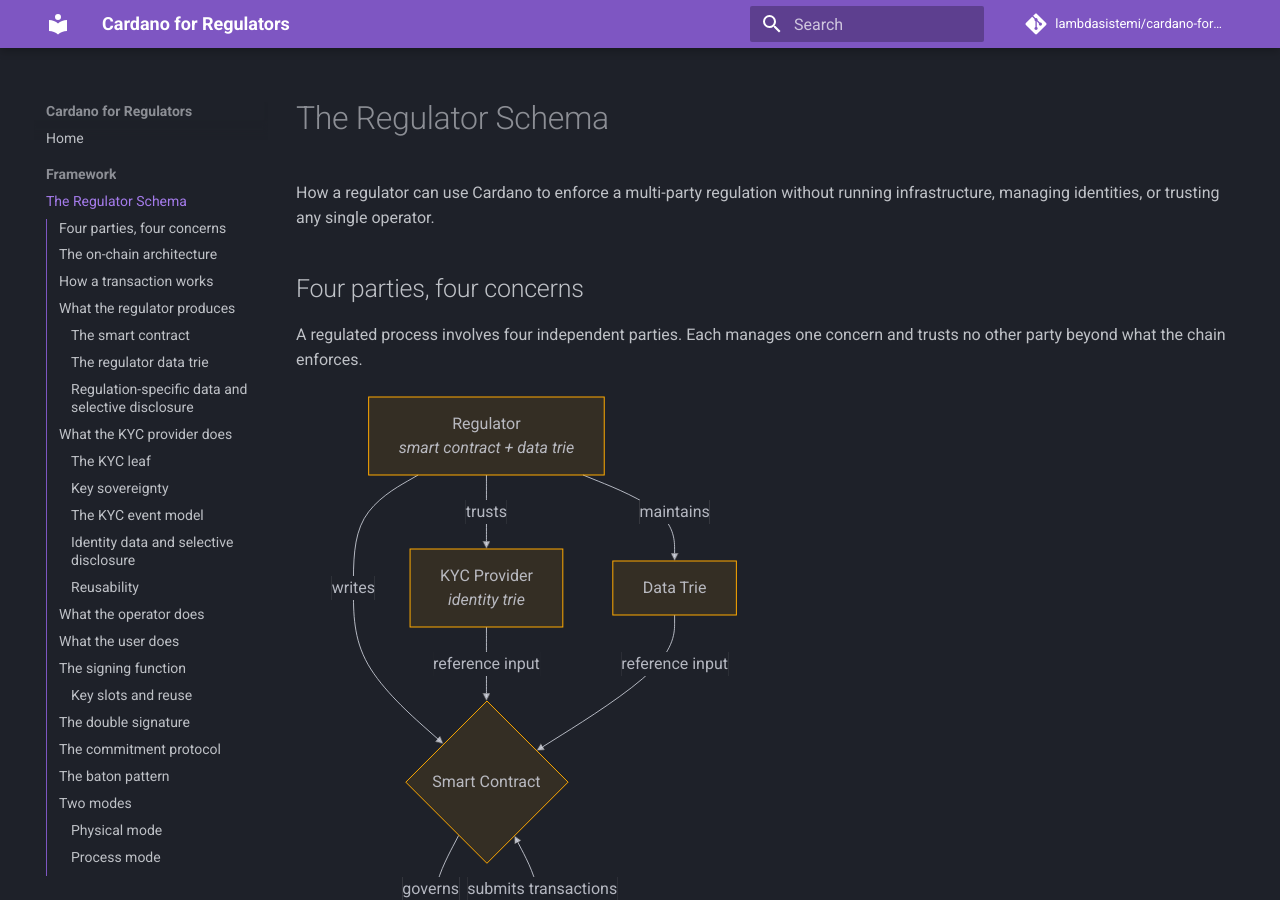
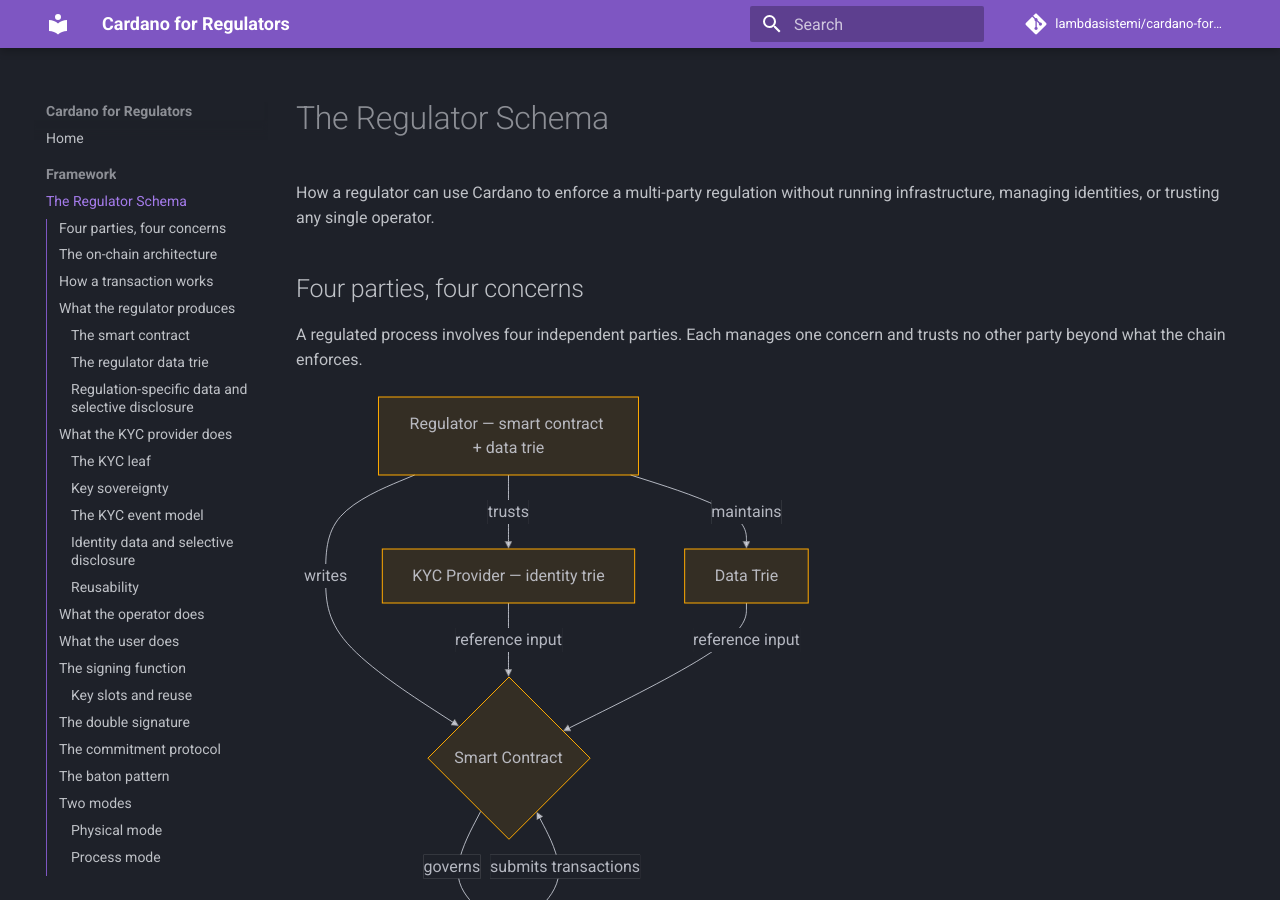
Before and after one commit to lambdasistemi/cardano-for-regulators, an MkDocs documentation site: the page built from docs/framework/schema.md, in a window 1280 px wide and 900 px high. Built offline with MkDocs 1.6.1 and Material for MkDocs 9.7.7, drawn with Linux system fonts in a browser that asks for light colours; comment, search, counter and statistics services are not loaded.

````diff
--- a/docs/framework/schema.md
+++ b/docs/framework/schema.md
@@ -10,10 +10,10 @@ concern and trusts no other party beyond what the chain enforces.
 
 ```mermaid
 graph TB
-    KYC[KYC Provider<br/><i>identity trie</i>]
-    REG[Regulator<br/><i>smart contract + data trie</i>]
-    OP[Operator<br/><i>process trie</i>]
-    U[User<br/><i>key sovereignty + data holder</i>]
+    KYC["KYC Provider — identity trie"]
+    REG["Regulator — smart contract + data trie"]
+    OP["Operator — process trie"]
+    U["User — key sovereignty + data holder"]
 
     REG -->|writes| SC{Smart Contract}
     REG -->|trusts| KYC
@@ -44,30 +44,30 @@ Four Merkle Patricia Tries, four UTxOs, three owners.
 ```mermaid
 graph LR
     subgraph KYC Provider
-        KYC_UTxO[KYC UTxO<br/>root hash]
+        KYC_UTxO["KYC UTxO — root hash"]
         KYC_T[KYC Trie]
         KYC_UTxO --- KYC_T
-        KYC_T --- K1[User A Leaf<br/><i>key + status +<br/>identity data root</i>]
-        KYC_T --- K2[User B Leaf<br/><i>key + status +<br/>identity data root</i>]
+        KYC_T --- K1["User A Leaf — key + status + identity data root"]
+        KYC_T --- K2["User B Leaf — key + status + identity data root"]
         KYC_T --- K3[User N Leaf]
     end
 
     subgraph Regulator
-        REG_UTxO[Data UTxO<br/>root hash]
+        REG_UTxO["Data UTxO — root hash"]
         REG_T[Data Trie]
         REG_UTxO --- REG_T
-        REG_T --- D1[User A Data<br/><i>regulation-specific<br/>attribute hashes</i>]
+        REG_T --- D1["User A Data — regulation-specific attribute hashes"]
         REG_T --- D2[User B Data]
-        SC[Smart Contract<br/>Plutus Validator]
+        SC["Smart Contract — Plutus Validator"]
     end
 
     subgraph Operator
-        OP_UTxO[Process UTxO<br/>root hash]
+        OP_UTxO["Process UTxO — root hash"]
         OP_T[Process Trie]
         OP_UTxO --- OP_T
-        OP_T --- L1[Leaf 1<br/>item/process]
-        OP_T --- L2[Leaf 2<br/>item/process]
-        OP_T --- L3[Leaf N<br/>item/process]
+        OP_T --- L1["Leaf 1 — item/process"]
+        OP_T --- L2["Leaf 2 — item/process"]
+        OP_T --- L3["Leaf N — item/process"]
     end
 
     SC -->|governs| OP_UTxO
@@ -176,7 +176,7 @@ qualified to do under this particular regulation.
 
 ```mermaid
 graph TD
-    REG[Regulator] -->|maintains| DT[Data Trie UTxO<br/>root hash]
+    REG[Regulator] -->|maintains| DT["Data Trie UTxO — root hash"]
     DT --- U1[User A Data Leaf]
     DT --- U2[User B Data Leaf]
 
@@ -236,9 +236,9 @@ controlled by two different parties:
 graph TD
     LEAF[User Leaf in KYC Trie]
 
-    LEAF --> KEY[Current Public Key<br/><i>controlled by USER</i>]
-    LEAF --> STATUS[Attestation Status<br/><i>controlled by KYC PROVIDER</i>]
-    LEAF --> DATA[Identity Data Root<br/><i>controlled by KYC PROVIDER</i>]
+    LEAF --> KEY["Current Public Key — controlled by USER"]
+    LEAF --> STATUS["Attestation Status — controlled by KYC PROVIDER"]
+    LEAF --> DATA["Identity Data Root — controlled by KYC PROVIDER"]
 
     DATA --> DT[Identity Data Merkle Tree]
     DT --> H1[hash — name]
@@ -367,9 +367,9 @@ graph LR
         V -->|no| REJECT[Rejected]
     end
 
-    C[Commitment<br/><i>defined by smart contract</i>] -->|constrains| TX
-    S[Signature<br/><i>invalidated if modified</i>] -->|protects| P
-    R[Root Hash<br/><i>must be consistent</i>] -->|constrains| TX
+    C["Commitment — defined by smart contract"] -->|constrains| TX
+    S["Signature — invalidated if modified"] -->|protects| P
+    R["Root Hash — must be consistent"] -->|constrains| TX
 ```
 
 - The commitment is defined by the smart contract
@@ -384,11 +384,11 @@ They don't have a wallet, don't hold ADA, don't know what Cardano is.
 
 ```mermaid
 graph LR
-    U[User] -->|1. receive| SF[Signing<br/>Function]
-    U -->|2. disclose| DATA[Selective Data<br/>+ Merkle Proofs]
+    U[User] -->|1. receive| SF[Signing Function]
+    U -->|2. disclose| DATA["Selective Data + Merkle Proofs"]
     U -->|3. use| ACT[Tap / Scan / Click]
-    ACT --> DS[Double-Signed<br/>Payload]
-    U -->|4. pass on| NEXT[Next Actor's<br/>Public Key]
+    ACT --> DS[Double-Signed Payload]
+    U -->|4. pass on| NEXT["Next Actor's Public Key"]
     DATA --> OP[Operator]
     DS --> OP
     NEXT --> OP
@@ -426,11 +426,11 @@ graph TB
     SF -->|capability| WORLD[Physical or Digital World]
 
     subgraph Substrates
-        HW[Hardware SE<br/><i>physical isolation</i>]
-        PH[Phone Enclave<br/><i>OS isolation</i>]
-        SV[Server Endpoint<br/><i>access control</i>]
-        TEE[TEE / Enclave<br/><i>HW-assisted SW</i>]
-        ZK[ZK Circuit<br/><i>cryptographic isolation</i>]
+        HW["Hardware SE — physical isolation"]
+        PH["Phone Enclave — OS isolation"]
+        SV["Server Endpoint — access control"]
+        TEE["TEE / Enclave — HW-assisted SW"]
+        ZK["ZK Circuit — cryptographic isolation"]
     end
 
     WORLD --- HW
@@ -463,12 +463,12 @@ Each slot is an independent signing capability.
 ```mermaid
 graph TD
     DEV[Signing Device]
-    DEV --> S1[Slot 1<br/><i>Battery Regulation<br/>Operator A</i>]
-    DEV --> S2[Slot 2<br/><i>Logistics Tracking<br/>Operator B</i>]
-    DEV --> S3[Slot 3<br/><i>Empty — available<br/>for future use</i>]
+    DEV --> S1["Slot 1 — Battery Regulation, Operator A"]
+    DEV --> S2["Slot 2 — Logistics Tracking, Operator B"]
+    DEV --> S3["Slot 3 — empty, available for future use"]
 
-    S1 -.->|registered in| L1[Operator A's Trie<br/>Leaf #4721]
-    S2 -.->|registered in| L2[Operator B's Trie<br/>Leaf #89]
+    S1 -.->|registered in| L1["Operator A's Trie — Leaf #4721"]
+    S2 -.->|registered in| L2["Operator B's Trie — Leaf #89"]
 ```
 
 - **One slot, one purpose** — cheap, disposable. Lost? The on-chain key is
@@ -493,18 +493,18 @@ graph TD
     subgraph Process Signature
         SF[Signing Function] -->|signs| PL[Payload + Commitment]
         PL --> PS[Process Signature]
-        PS -->|proves| ID[This process produced<br/>this data at this time]
+        PS -->|proves| ID["This process produced this data at this time"]
     end
 
     subgraph Actor Signature
         AK[Actor's Key] -->|signs| SUB[Submission]
         SUB --> AS[Actor Signature]
-        AS -->|proves| AUTH[The authorized party<br/>requests this transition]
+        AS -->|proves| AUTH["The authorized party requests this transition"]
     end
 
     PS --> V{Validator}
     AS --> V
-    V -->|both valid +<br/>actor in KYC trie| OK[State transition accepted]
+    V -->|both valid + actor in KYC trie| OK[State transition accepted]
 ```
 
 1. **The process signature** — the signing function signs the payload,
@@ -603,7 +603,7 @@ graph TB
         PHONE -->|payload| OP1[Operator]
         OP1 -->|tx| CHAIN1[Chain]
 
-        NOTE1[Object is the identity<br/>AND the witness]
+        NOTE1["Object is the identity AND the witness"]
     end
 
     subgraph Process Mode
@@ -612,7 +612,7 @@ graph TB
         SFUNC -->|signed payload| OP2[Operator]
         OP2 -->|tx| CHAIN2[Chain]
 
-        NOTE2[Identity is abstract<br/>Protocol is the witness]
+        NOTE2["Identity is abstract — protocol is the witness"]
     end
 ```
 
@@ -735,15 +735,15 @@ controls their own data and decides who sees what.
 ```mermaid
 graph TB
     subgraph KYC Layer
-        KYC_P[KYC Provider<br/><i>off-chain verification</i>]
-        KYC_UTxO[KYC UTxO<br/><i>identity trie root</i>]
+        KYC_P["KYC Provider — off-chain verification"]
+        KYC_UTxO["KYC UTxO — identity trie root"]
         KYC_P -->|maintains| KYC_UTxO
     end
 
     subgraph Regulator Layer
-        REG[Regulator<br/><i>writes rules, maintains data</i>]
-        SC[Smart Contract<br/><i>Plutus validator</i>]
-        DT[Data Trie UTxO<br/><i>regulation attributes</i>]
+        REG["Regulator — writes rules, maintains data"]
+        SC["Smart Contract — Plutus validator"]
+        DT["Data Trie UTxO — regulation attributes"]
         REG -->|deploys| SC
         REG -->|maintains| DT
         SC -->|references| KYC_UTxO
@@ -751,8 +751,8 @@ graph TB
     end
 
     subgraph Operator Layer
-        OP[Operator<br/><i>transparent pipe</i>]
-        TRIE[Process Trie UTxO<br/><i>items / processes</i>]
+        OP["Operator — transparent pipe"]
+        TRIE["Process Trie UTxO — items / processes"]
         SF1[Signing Function 1]
         SF2[Signing Function 2]
         SF3[Signing Function N]
@@ -764,16 +764,16 @@ graph TB
     end
 
     subgraph User Layer
-        U1[User A<br/><i>holds baton + data</i>]
-        U2[User B<br/><i>next in line</i>]
-        U3[User N<br/><i>future actor</i>]
+        U1["User A — holds baton + data"]
+        U2["User B — next in line"]
+        U3["User N — future actor"]
     end
 
     SF1 -.->|signing capability| U1
     SF2 -.->|signing capability| U2
     SF3 -.->|signing capability| U3
 
-    U1 -->|double-signed payload<br/>+ data proofs| OP
+    U1 -->|double-signed payload + data proofs| OP
     U1 -->|passes baton to| U2
 ```
 
````
Also changed, not shown: other parts of docs/framework/schema.md (+23 -23 lines), docs/index.md (+9 -9 lines).
